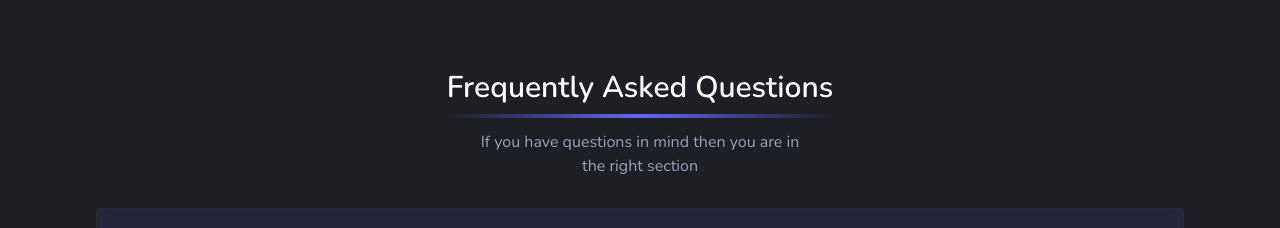
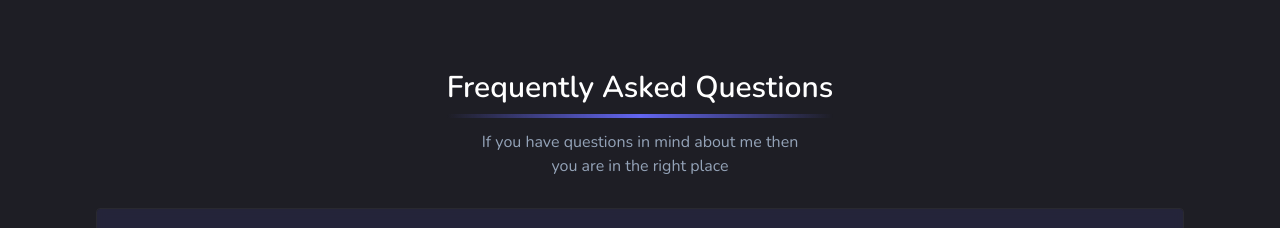
Before and after one commit to manickjamadar/personal-website, a Next.js app: page / in a window 1280 px wide. Shown: the part 3940-4168 px from the top of the page. Built offline with nearby package versions, Linux system fonts and the light colour scheme.

Commit message:
faq section subttiie rethinked

```diff
--- a/app/components/sections/faqSection.tsx
+++ b/app/components/sections/faqSection.tsx
@@ -15,7 +15,7 @@ const FAQSection = () => {
     <div>
       <SectionHeader
         title="Frequently Asked Questions"
-        subtitle="If you have questions in mind then you are in the right section"
+        subtitle="If you have questions in mind about me then you are in the right place"
       />
       <Spacer vertical={30} />
       <div className="flex flex-col gap-1">
```
